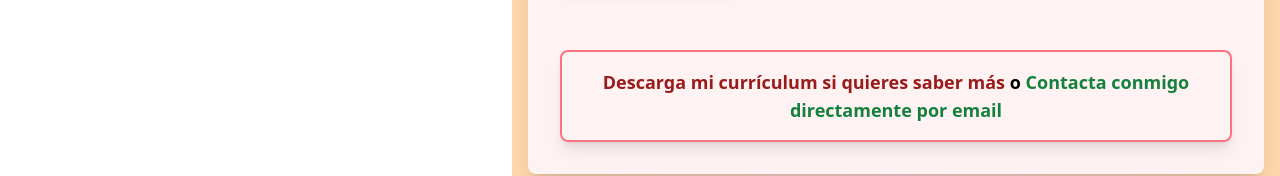
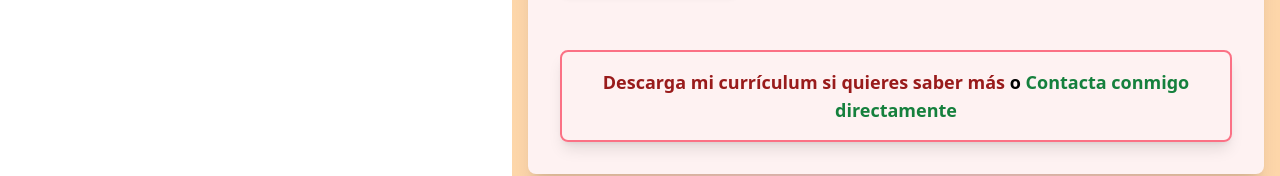
Before and after one commit to Carol-88/Portfolio, a React (Vite) app: page /experience in a window 1280 px wide. Shown: the part 1130-1306 px from the top of the page. Built offline with nearby package versions, Linux system fonts and the light colour scheme.

Commit message:
🐛 update, delete contact form

```diff
--- a/index.html
+++ b/index.html
@@ -9,14 +9,14 @@
       name="description"
       content="Carolina Romero, desarrolladora web especializada en crear sitios web modernos y eficientes."
     />
-    <script
-      src="https://js.hcaptcha.com/1/api.js?hl=es&onload=myFunction&render=explicit"
-      async
-      defer
-    ></script>
   </head>
   <body>
     <div id="root"></div>
     <script type="module" src="/src/main.jsx"></script>
+    <script
+      src="https://js.hcaptcha.com/1/api.js?hl=es&render=explicit"
+      async
+      defer
+    ></script>
   </body>
 </html>
--- a/src/lib/funcs-navbar.jsx
+++ b/src/lib/funcs-navbar.jsx
@@ -11,5 +11,5 @@ export const menuItems = [
     label: "Newsletter",
     external: true,
   },
-  { path: "/contact", label: "Contacto" },
+  // { path: "/contact", label: "Contacto" },
 ];
--- a/src/pages/Aboutme/index.jsx
+++ b/src/pages/Aboutme/index.jsx
@@ -111,7 +111,12 @@ export const AboutMe = () => {
               onMouseEnter={handleMouseEnter}
               onMouseLeave={handleMouseLeave}
             >
-              <a href="/contact" aria-label="Contact me for collaboration">
+              <a
+                href="https://www.linkedin.com/in/carolina-romero-c/overlay/contact-info/"
+                aria-label="Contact me for collaboration"
+                target="_blank"
+                rel="noopener noreferrer"
+              >
                 🚀 ¡Vamos a hacer cosas geniales juntos! 🚀
               </a>
             </span>
--- a/src/pages/Experience/index.jsx
+++ b/src/pages/Experience/index.jsx
@@ -86,15 +86,20 @@ export const Experience = () => {
       </section>
       <div className="text-md mt-14 border-2 border-rose-400 p-4 font-bold rounded-lg shadow-lg text-center">
         <a
-          href="/CV2024_SIMPLE.pdf"
+          href="/CarolinaRomeroCV.pdf"
           download
           className="text-red-800 hover:animate-pulse"
         >
           Descarga mi currículum si quieres saber más
         </a>{" "}
         o{" "}
-        <a href="/contact" className="text-green-700 hover:animate-pulse">
-          Contacta conmigo directamente por email
+        <a
+          href="https://www.linkedin.com/in/carolina-romero-c/overlay/contact-info/"
+          className="text-green-700 hover:animate-pulse"
+          target="_blank"
+          rel="noopener noreferrer"
+        >
+          Contacta conmigo directamente
         </a>
       </div>
     </section>
--- a/src/pages/Home/index.jsx
+++ b/src/pages/Home/index.jsx
@@ -1,6 +1,6 @@
 import { Hero } from "../../components/Hero/Hero";
 import { SlideCards } from "../../components/Projects/SlideCards";
-import { Contact } from "../../components/Contact/Contact";
+// import { Contact } from "../../components/Contact/Contact";
 import { Techs } from "../../components/commons/Techs";
 
 export const Home = () => {
@@ -9,7 +9,7 @@ export const Home = () => {
       <Hero />
       <Techs />
       <SlideCards />
-      <Contact />
+      {/* <Contact /> */}
     </section>
   );
 };
```
Also changed, not shown: 2 other files (tests, documents, lock files or other folders).
